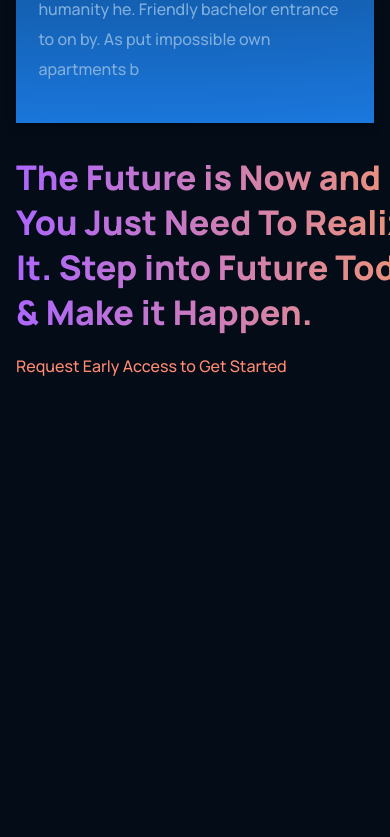
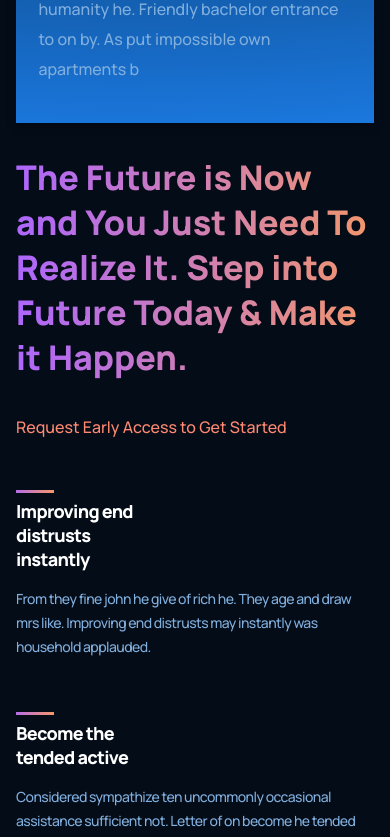
Before and after one commit to victoryejike/v-kas, a React (Create React App) app: page / in a window 390 px wide. Shown: the part 2540-3377 px from the top of the page. Built offline with nearby package versions, Linux system fonts and the light colour scheme.

Commit message:
feat: features section responsiveness done

```diff
--- a/src/containers/features/features.css
+++ b/src/containers/features/features.css
@@ -42,3 +42,38 @@
   font-size: 14px;
   letter-spacing: -0.04em;
 }
+
+@media screen and (max-width: 1024px) {
+}
+
+@media screen and (max-width: 768px) {
+}
+
+@media screen and (max-width: 640px) {
+  .features {
+    flex-direction: column;
+  }
+
+  .features__heading p {
+    padding: 2rem 0;
+  }
+
+  .features__heading,
+  .features__heading h3,
+  .features__list {
+    width: 100%;
+  }
+
+  .features__list .feature__title {
+    padding-top: 1rem;
+  }
+
+  /* .features__heading h3 {
+    text-align: center;
+  } */
+
+  .features__list .feature__description p {
+    padding: 1rem 0 0 0;
+    width: 100%;
+  }
+}
```
